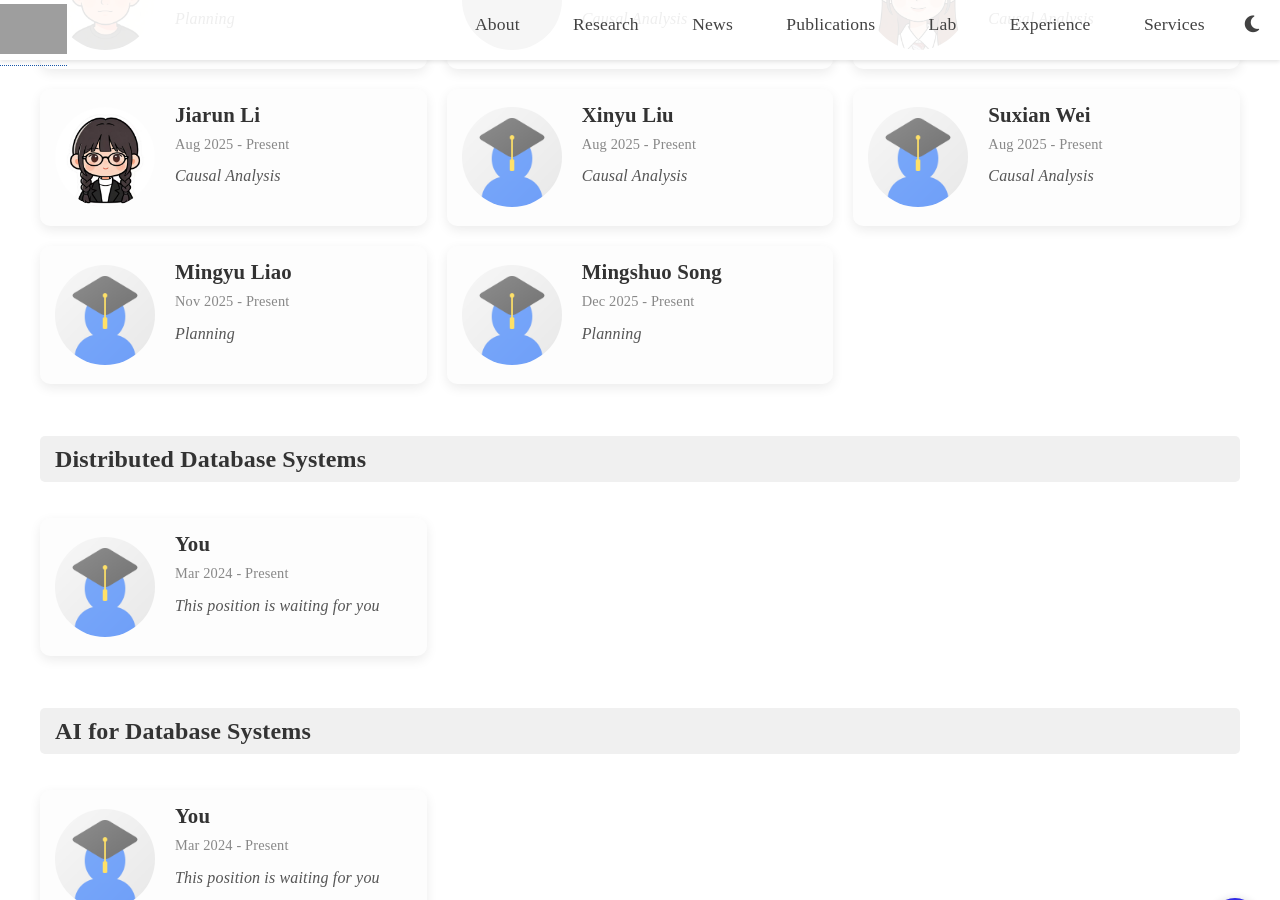
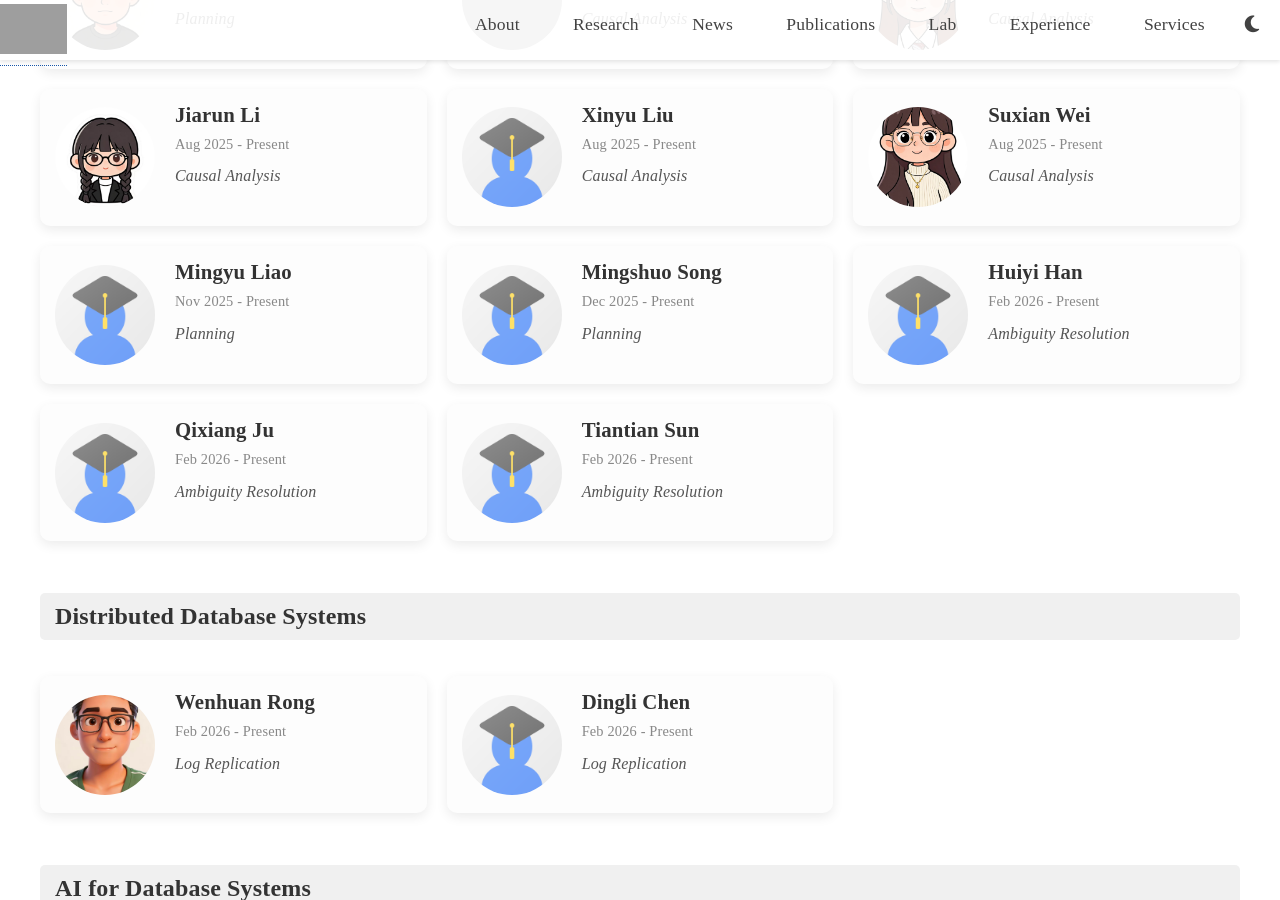
Before and after one commit to abcdabcd3899/abcdabcd3899.github.io, a Jekyll site: the page built from lab.md, in a window 1280 px wide and 900 px high, scrolled down 793 px. Built offline with Jekyll 4.4.1, drawn with Linux system fonts in a browser that asks for light colours; a style sheet for code colours, icons or effects is not loaded; grey boxes are pictures that could not be loaded.

Commit message:
update lab member

```diff
--- a/_data/lab.yml
+++ b/_data/lab.yml
@@ -46,7 +46,7 @@
   research_group: "Automated Data Analysis"
 
 - name: "Suxian Wei"
-  photo: "assets/img/avatar.png"
+  photo: "assets/img/weisuxian.jpg"
   research: "Causal Analysis"
   homepage: "#"
   duration: "Aug 2025 - Present"
@@ -67,12 +67,40 @@
   duration: "Dec 2025 - Present"
   research_group: "Automated Data Analysis"
 
-# New placeholder students for other research groups
-- name: "You"
+- name: "Huiyi Han"
   photo: "assets/img/avatar.png"
-  research: "This position is waiting for you"
+  research: "Ambiguity Resolution"
   homepage: "#"
-  duration: "Mar 2024 - Present"
+  duration: "Feb 2026 - Present"
+  research_group: "Automated Data Analysis"
+
+- name: "Qixiang Ju"
+  photo: "assets/img/avatar.png"
+  research: "Ambiguity Resolution"
+  homepage: "#"
+  duration: "Feb 2026 - Present"
+  research_group: "Automated Data Analysis"
+
+- name: "Tiantian Sun"
+  photo: "assets/img/avatar.png"
+  research: "Ambiguity Resolution"
+  homepage: "#"
+  duration: "Feb 2026 - Present"
+  research_group: "Automated Data Analysis"
+
+
+- name: "Wenhuan Rong"
+  photo: "assets/img/rongwenhuan.jpg"
+  research: "Log Replication"
+  homepage: "#"
+  duration: "Feb 2026 - Present"
+  research_group: "Distributed Database Systems"
+
+- name: "Dingli Chen"
+  photo: "assets/img/avatar.png"
+  research: "Log Replication"
+  homepage: "#"
+  duration: "Feb 2026 - Present"
   research_group: "Distributed Database Systems"
 
 - name: "You"
```
Also changed, not shown: assets/img/rongwenhuan.jpg (added), assets/img/weisuxian.jpg (added).
